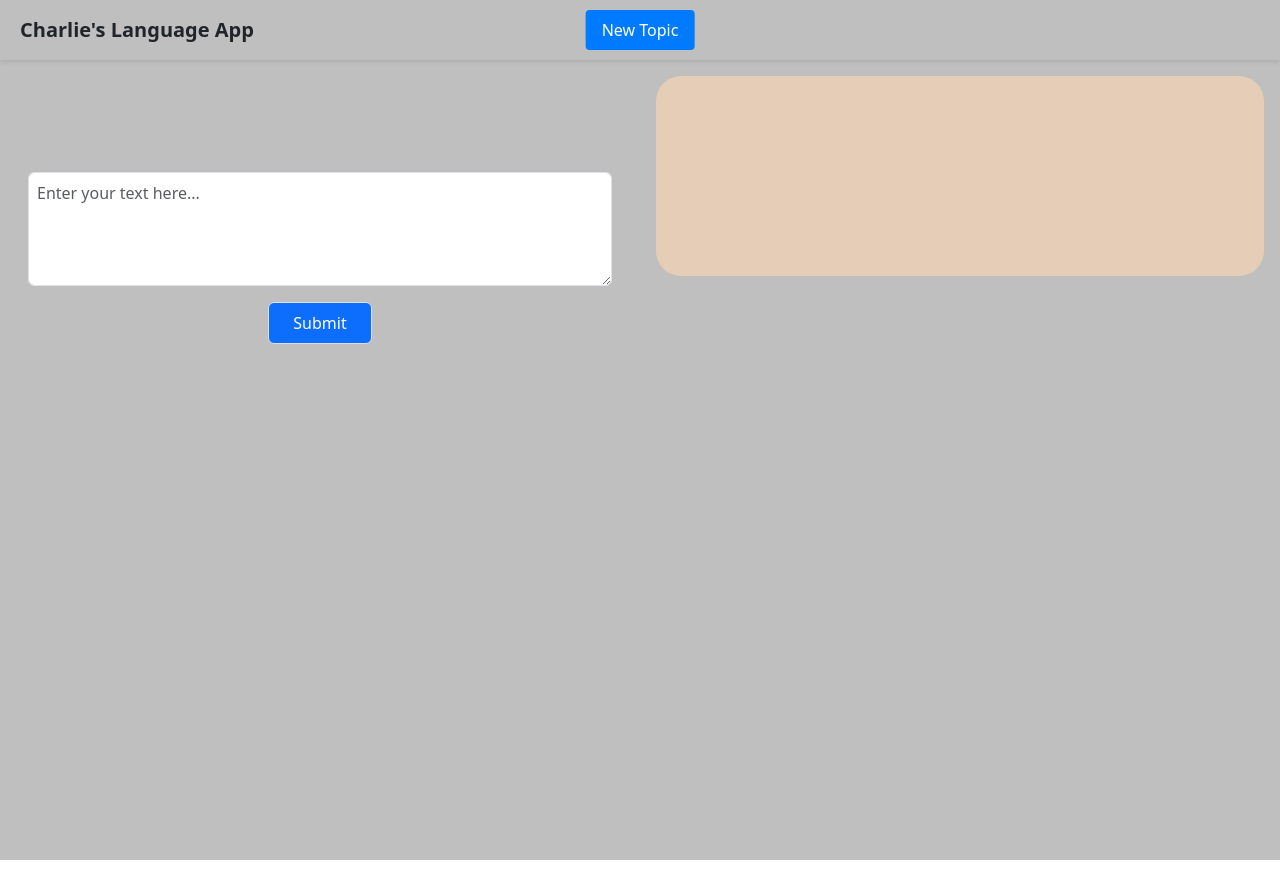
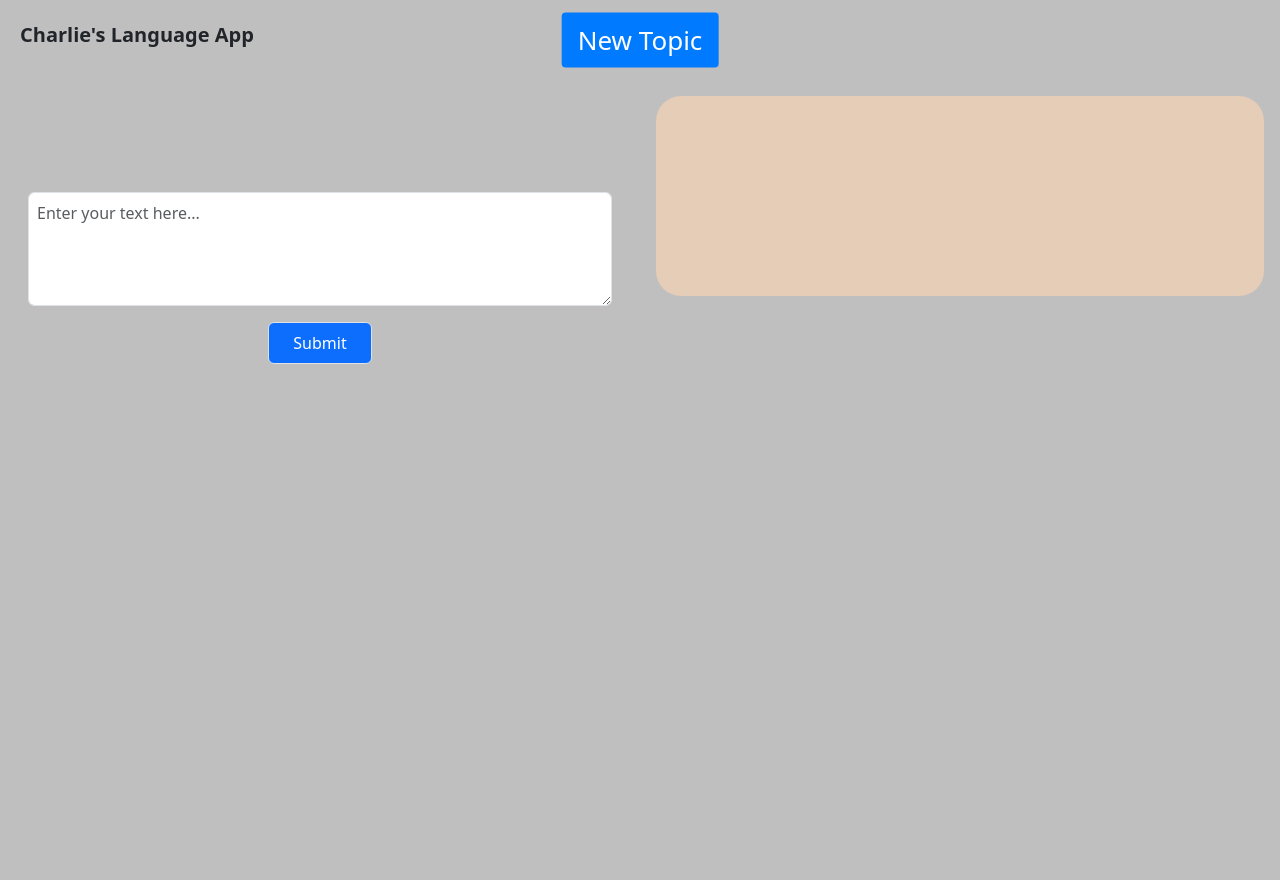
Before and after one commit to CharlieNatoli/language_app, a React (Vite) app: page / in a window 1280 px wide. Built offline with nearby package versions, Linux system fonts and the light colour scheme.

Commit message:
formatting

```diff
--- a/src/components/AppHeader.tsx
+++ b/src/components/AppHeader.tsx
@@ -9,22 +9,29 @@ const AppHeader = ({ OnNewTopic }: HeaderProps) => {
     Header: {
       top: 0,
       left: 0,
+      position: "relative",
       width: "100%",
-      height: "60px",
-      boxShadow: "0 2px 4px rgba(0,0,0,0.1)",
-      display: "flex",
-      alignItems: "center",
-      padding: "0 20px",
+      height: " 80px",
+      // width: "100%",
+      // height: "60px",
+      // boxShadow: "0 2px 4px rgba(0,0,0,0.1)",
+      // display: "flex",
+      // alignItems: "center",
+      // padding: " 20px",
     },
     title: {
+      position: "absolute",
+      top: "20px",
+      left: "20px",
       fontSize: "20px",
       fontWeight: "bold",
-      margin: 0,
+      // margin: 0,
     },
     buttonContainer: {
       position: "absolute",
       left: "50%",
-      transform: "translateX(-50%)",
+      top: "50%",
+      transform: "translate(-50%, -50%)",
     },
     button: {
       padding: "8px 16px",
@@ -33,14 +40,14 @@ const AppHeader = ({ OnNewTopic }: HeaderProps) => {
       border: "none",
       borderRadius: "4px",
       cursor: "pointer",
-      fontSize: "16px",
+      fontSize: "26px",
       // transition: 'background-color 0.2s ease'
     },
   };
 
   return (
     <div style={styles.Header}>
-      <h1 style={styles.title}>Charlie's Language App</h1>
+      <div style={styles.title}>Charlie's Language App</div>
       <div style={styles.buttonContainer}>
         <button style={styles.button} onClick={OnNewTopic}>
           New Topic
```
